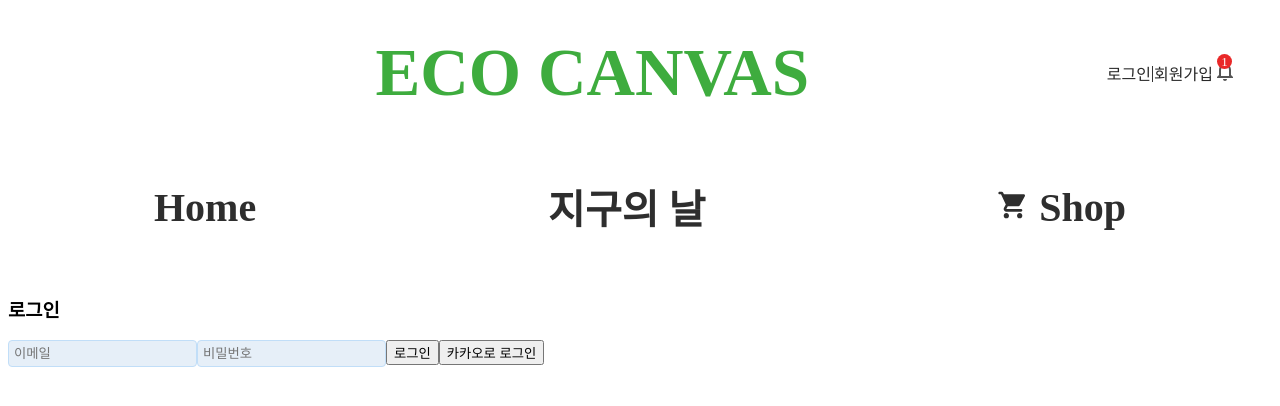
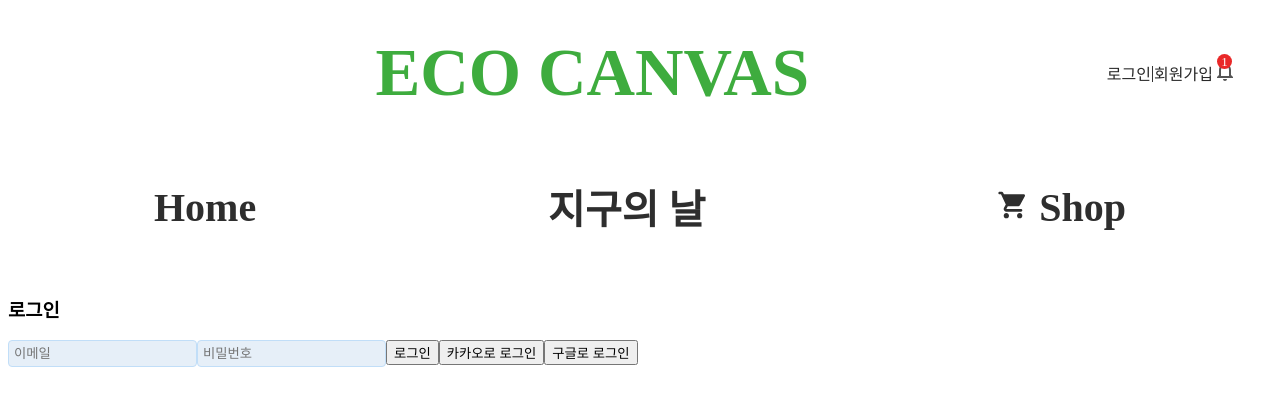
Before and after one commit to Songjimyung/EcoCanvas-Frontend, a React (Create React App) app: page /login in a window 1280 px wide. Shown: the top 406 px of the page. Built offline with nearby package versions, Linux system fonts and the light colour scheme; a web font is replaced by a local one.

Commit message:
Update AuthForm.js

```diff
--- a/src/pages/AuthForm.js
+++ b/src/pages/AuthForm.js
@@ -79,6 +79,19 @@ const AuthForm = ({ type }) => {
     );
   };
 
+const SocialGoogle = () => {
+    const handleGoogleLogin = () => {
+      const GOOGLE_URL = 'http://127.0.0.1:8000/users/google/login/'
+
+      window.location.href = GOOGLE_URL;
+    };
+
+    return (
+      <button onClick={handleGoogleLogin}>구글로 로그인</button>
+    );
+  };
+
+
   return (
     <div>
       <div>
@@ -120,6 +133,7 @@ const AuthForm = ({ type }) => {
           {type === 'signup' ? '가입하기' : '로그인'}
         </button>
         <SocialKakao />
+        <SocialGoogle />
       </div>
     </div >
   );
```
